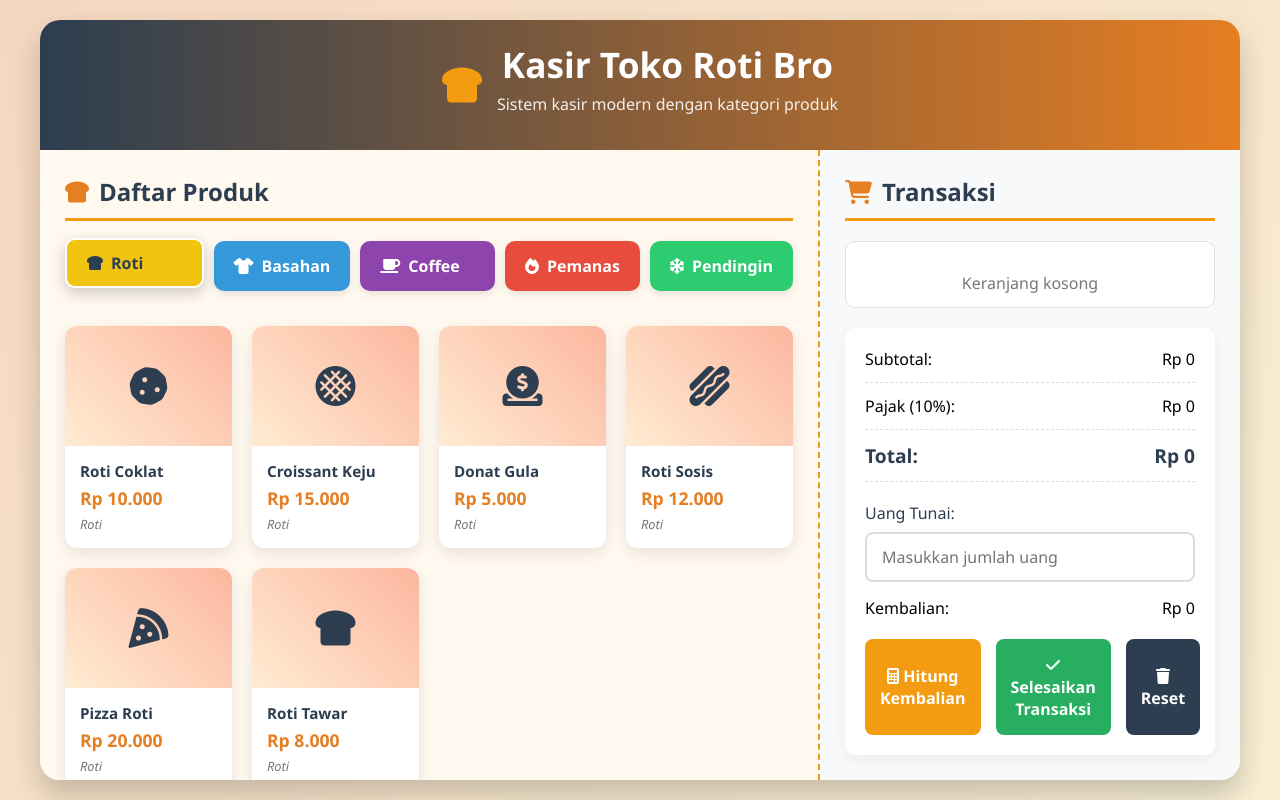
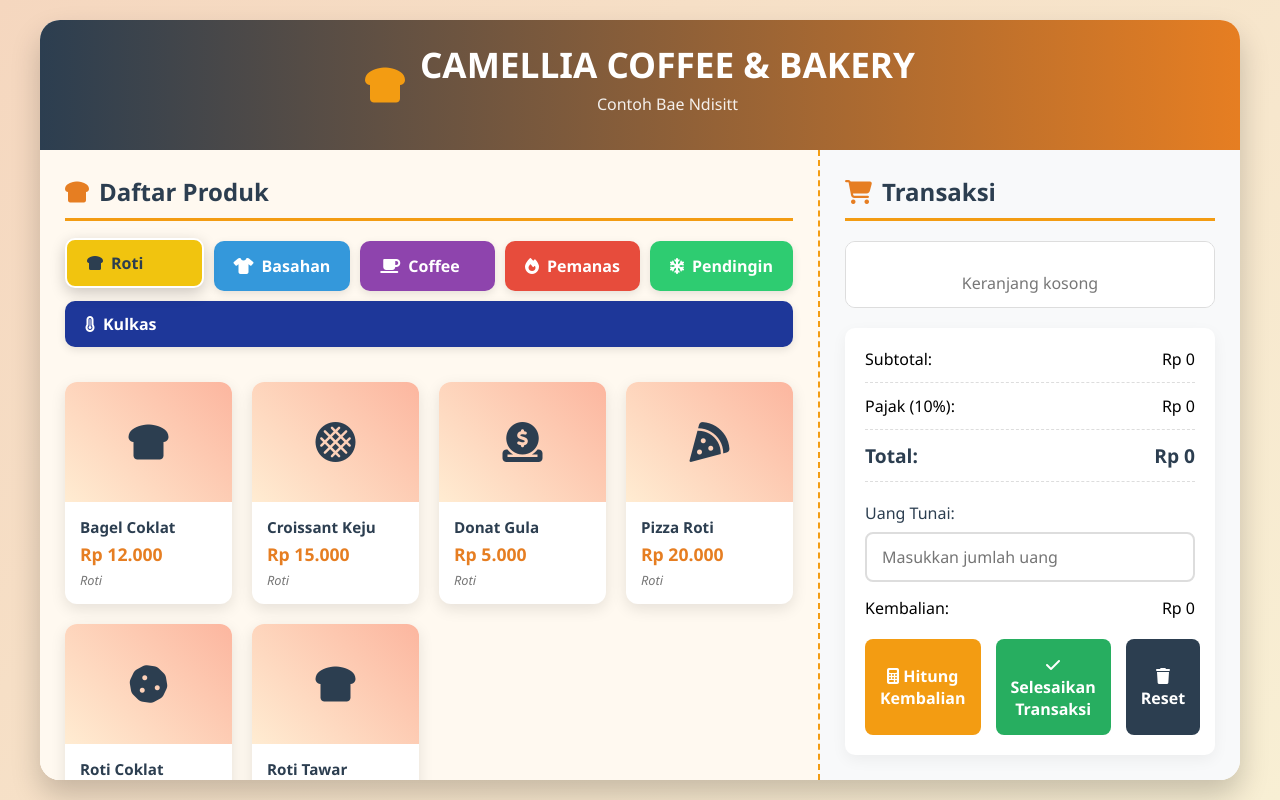
Before and after one commit to obangaga/camellia, a plain HTML site: page index.html in a window 1280 px wide. Drawn offline with Linux system fonts and the light colour scheme.

Commit message:
index.html

```diff
--- a/index.html
+++ b/index.html
@@ -3,7 +3,7 @@
 <head>
     <meta charset="UTF-8">
     <meta name="viewport" content="width=device-width, initial-scale=1.0">
-    <title>Kasir Toko Roti Bro - Dengan Kategori</title>
+    <title>Kasir Toko Roti Bro - 6 Kategori</title>
     <link rel="stylesheet" href="https://cdnjs.cloudflare.com/ajax/libs/font-awesome/6.4.0/css/all.min.css">
     <style>
         * {
@@ -25,6 +25,7 @@
             --coffee: #8e44ad;
             --pemanas: #e74c3c;
             --pendingin: #2ecc71;
+            --kulkas: #1e3799;
         }
 
         body {
@@ -176,6 +177,11 @@
             color: white;
         }
 
+        .category-kulkas {
+            background: var(--kulkas);
+            color: white;
+        }
+
         .products-grid {
             display: grid;
             grid-template-columns: repeat(auto-fill, minmax(150px, 1fr));
@@ -226,6 +232,10 @@
 
         .product-pendingin .product-image {
             background: linear-gradient(45deg, #a1c4fd, #c2e9fb);
+        }
+
+        .product-kulkas .product-image {
+            background: linear-gradient(45deg, #4a69bd, #6a89cc);
         }
 
         .product-info {
@@ -528,8 +538,8 @@
             <div class="logo">
                 <i class="fas fa-bread-slice"></i>
                 <div>
-                    <h1>Kasir Toko Roti Bro</h1>
-                    <div class="subtitle">Sistem kasir modern dengan kategori produk</div>
+                    <h1>CAMELLIA COFFEE & BAKERY</h1>
+                    <div class="subtitle">Contoh Bae Ndisitt</div>
                 </div>
             </div>
         </header>
@@ -554,6 +564,9 @@
                     </button>
                     <button class="category-btn category-pendingin" data-category="Pendingin">
                         <i class="fas fa-snowflake"></i> Pendingin
+                    </button>
+                    <button class="category-btn category-kulkas" data-category="Kulkas">
+                        <i class="fas fa-thermometer-full"></i> Kulkas
                     </button>
                 </div>
 
@@ -658,37 +671,43 @@
     <div class="notification" id="notification">Transaksi berhasil diselesaikan!</div>
 
     <script>
-        // Data produk dengan kategori
+        // Data produk dengan kategori - semua diurutkan berdasarkan abjad
         const products = [
-            // Kategori Roti
+            // Kategori Roti (diurutkan A-Z)
+            { id: 3, name: "Bagel Coklat", price: 12000, icon: "fas fa-bread-slice", category: "Roti" },
+            { id: 2, name: "Croissant Keju", price: 15000, icon: "fas fa-stroopwafel", category: "Roti" },
+            { id: 6, name: "Donat Gula", price: 5000, icon: "fas fa-donate", category: "Roti" },
+            { id: 4, name: "Pizza Roti", price: 20000, icon: "fas fa-pizza-slice", category: "Roti" },
             { id: 1, name: "Roti Coklat", price: 10000, icon: "fas fa-cookie", category: "Roti" },
-            { id: 2, name: "Croissant Keju", price: 15000, icon: "fas fa-stroopwafel", category: "Roti" },
-            { id: 3, name: "Donat Gula", price: 5000, icon: "fas fa-donate", category: "Roti" },
-            { id: 4, name: "Roti Sosis", price: 12000, icon: "fas fa-hotdog", category: "Roti" },
-            { id: 5, name: "Pizza Roti", price: 20000, icon: "fas fa-pizza-slice", category: "Roti" },
-            { id: 6, name: "Roti Tawar", price: 8000, icon: "fas fa-bread-slice", category: "Roti" },
+            { id: 5, name: "Roti Tawar", price: 8000, icon: "fas fa-bread-slice", category: "Roti" },
 
-            // Kategori Basahan
+            // Kategori Basahan (diurutkan A-Z)
+            { id: 9, name: "Handuk Besar", price: 30000, icon: "fas fa-tshirt", category: "Basahan" },
             { id: 7, name: "Handuk Kecil", price: 15000, icon: "fas fa-tshirt", category: "Basahan" },
-            { id: 8, name: "Handuk Besar", price: 30000, icon: "fas fa-tshirt", category: "Basahan" },
-            { id: 9, name: "Keset", price: 10000, icon: "fas fa-tshirt", category: "Basahan" },
-            { id: 10, name: "Sapu", price: 25000, icon: "fas fa-broom", category: "Basahan" },
+            { id: 10, name: "Keset", price: 10000, icon: "fas fa-tshirt", category: "Basahan" },
+            { id: 8, name: "Sapu", price: 25000, icon: "fas fa-broom", category: "Basahan" },
 
-            // Kategori Coffee
+            // Kategori Coffee (diurutkan A-Z)
+            { id: 12, name: "Cappuccino", price: 20000, icon: "fas fa-coffee", category: "Coffee" },
             { id: 11, name: "Espresso", price: 15000, icon: "fas fa-coffee", category: "Coffee" },
-            { id: 12, name: "Cappuccino", price: 20000, icon: "fas fa-coffee", category: "Coffee" },
             { id: 13, name: "Latte", price: 22000, icon: "fas fa-coffee", category: "Coffee" },
             { id: 14, name: "Mocha", price: 23000, icon: "fas fa-coffee", category: "Coffee" },
 
-            // Kategori Pemanas
+            // Kategori Pemanas (diurutkan A-Z)
+            { id: 17, name: "Dispenser", price: 500000, icon: "fas fa-fire", category: "Pemanas" },
             { id: 15, name: "Kompor Listrik", price: 250000, icon: "fas fa-fire", category: "Pemanas" },
             { id: 16, name: "Microwave", price: 1200000, icon: "fas fa-fire", category: "Pemanas" },
-            { id: 17, name: "Dispenser", price: 500000, icon: "fas fa-fire", category: "Pemanas" },
 
-            // Kategori Pendingin
+            // Kategori Pendingin (diurutkan A-Z)
+            { id: 19, name: "AC Portable", price: 3000000, icon: "fas fa-snowflake", category: "Pendingin" },
+            { id: 20, name: "Freezer", price: 2500000, icon: "fas fa-snowflake", category: "Pendingin" },
             { id: 18, name: "Kulkas Mini", price: 1500000, icon: "fas fa-snowflake", category: "Pendingin" },
-            { id: 19, name: "AC Portable", price: 3000000, icon: "fas fa-snowflake", category: "Pendingin" },
-            { id: 20, name: "Freezer", price: 2500000, icon: "fas fa-snowflake", category: "Pendingin" }
+
+            // Kategori Kulkas (diurutkan A-Z) - Kategori baru
+            { id: 21, name: "Kulkas 1 Pintu", price: 1800000, icon: "fas fa-thermometer-full", category: "Kulkas" },
+            { id: 23, name: "Kulkas 3 Pintu", price: 3500000, icon: "fas fa-thermometer-full", category: "Kulkas" },
+            { id: 22, name: "Kulkas 2 Pintu", price: 2800000, icon: "fas fa-thermometer-full", category: "Kulkas" },
+            { id: 24, name: "Kulkas Mini Bar", price: 1200000, icon: "fas fa-thermometer-full", category: "Kulkas" }
         ];
 
         // Keranjang belanja
@@ -746,14 +765,17 @@
             });
         }
 
-        // Render produk berdasarkan kategori
+        // Render produk berdasarkan kategori (dengan urutan abjad)
         function renderProducts() {
             productsGrid.innerHTML = '';
 
             // Filter produk berdasarkan kategori yang aktif
             const filteredProducts = products.filter(product => product.category === currentCategory);
 
-            filteredProducts.forEach(product => {
+            // Urutkan produk berdasarkan nama (A-Z)
+            const sortedProducts = [...filteredProducts].sort((a, b) => a.name.localeCompare(b.name));
+
+            sortedProducts.forEach(product => {
                 const productCard = document.createElement('div');
                 productCard.className = `product-card product-${product.category.toLowerCase()}`;
                 productCard.innerHTML = `
```
